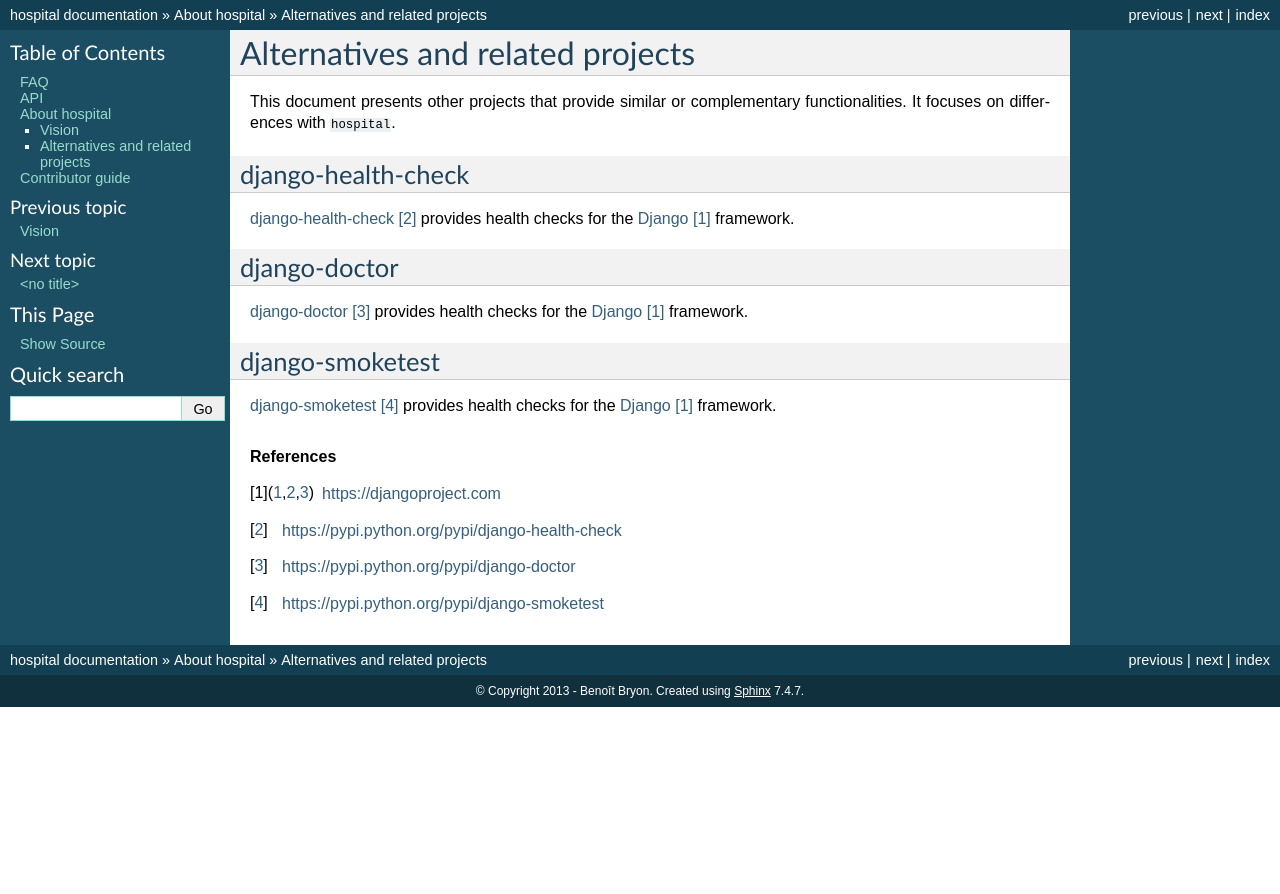
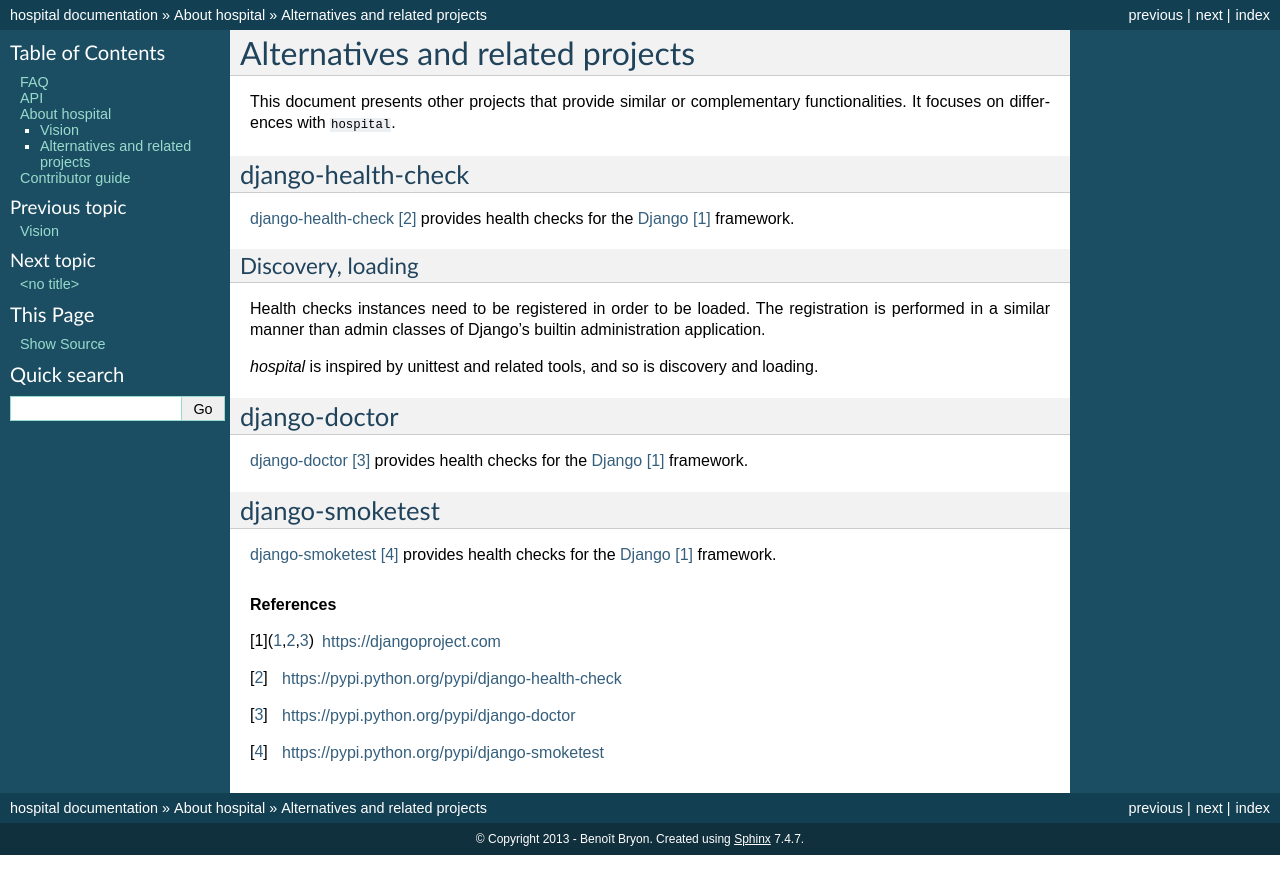
Before and after one commit to python-hospital/hospital, a Sphinx documentation site: the page built from docs/about/alternatives.txt, in a window 1280 px wide. Shown: the top 894 px of the page. Built offline with Sphinx 7.4.7, drawn with Linux system fonts in a browser that asks for light colours.

Commit message:
Added notes about django-health-check discovery and loading.

```diff
--- a/docs/about/alternatives.txt
+++ b/docs/about/alternatives.txt
@@ -11,6 +11,16 @@ django-health-check
 *******************
 
 `django-health-check`_ provides health checks for the `Django`_ framework.
+
+Discovery, loading
+==================
+
+Health checks instances need to be registered in order to be loaded. The
+registration is performed in a similar manner than admin classes of Django's
+builtin administration application.
+
+`hospital` is inspired by unittest and related tools, and so is discovery and
+loading.
 
 
 *************
```
